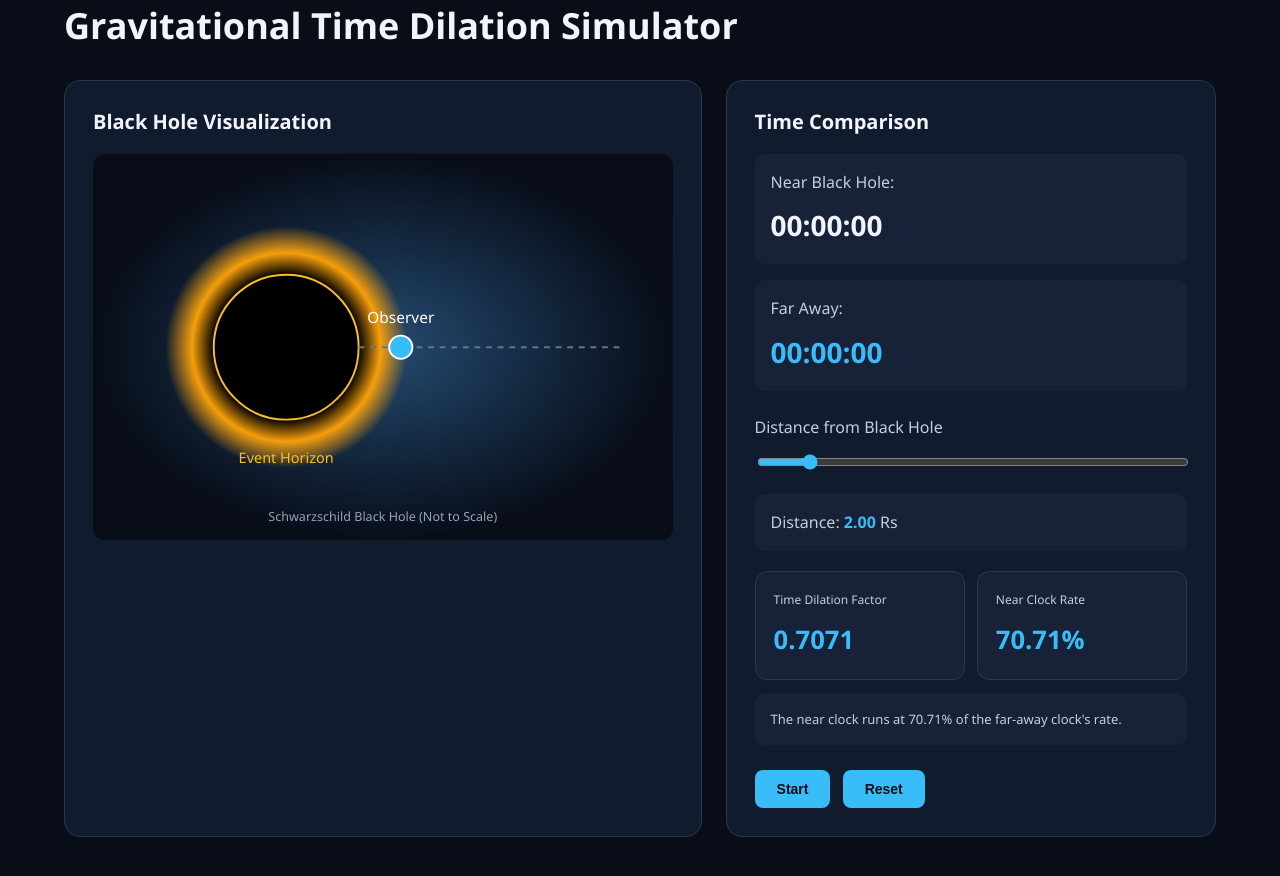
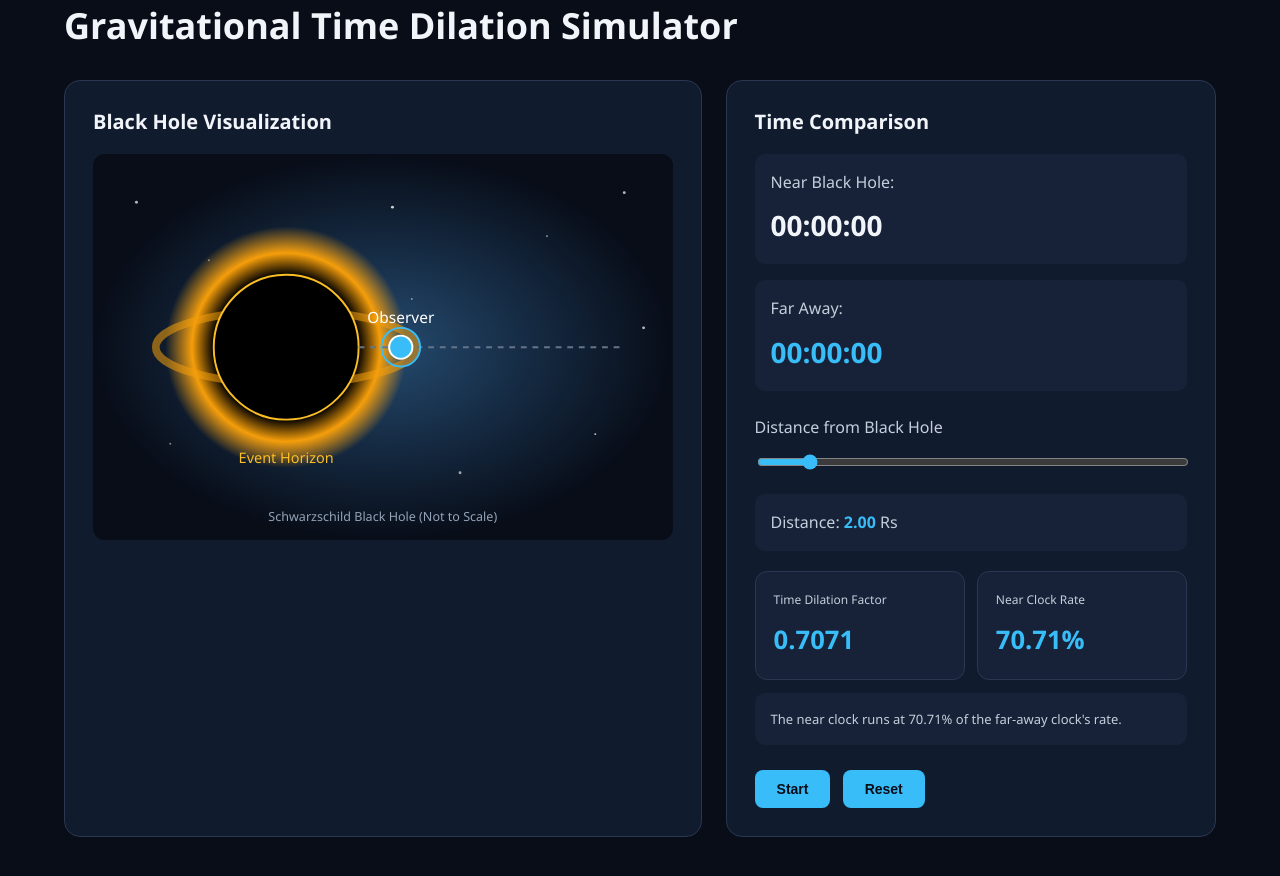
Before and after one commit to siyou-www/black-hole-time-lab, a plain HTML site: page index.html in a window 1280 px wide. Shown: the part 798-1674 px from the top of the page. Drawn offline with Linux system fonts and the light colour scheme.

Commit message:
Add black hole visualization elements

```diff
--- a/index.html
+++ b/index.html
@@ -68,8 +68,26 @@
                             <!-- Space Background -->
                             <rect width="600" height="400" fill="url(#space-glow)" />
 
+                            <!-- Decorative Star Field -->
+                            <g class="star-field" fill="#ffffff">
+                                <circle cx="45" cy="50" r="1.5" opacity="0.7" />
+                                <circle cx="120" cy="110" r="1" opacity="0.5" />
+                                <circle cx="310" cy="55" r="1.5" opacity="0.8" />
+                                <circle cx="470" cy="85" r="1" opacity="0.6" />
+                                <circle cx="550" cy="40" r="1.5" opacity="0.7" />
+                                <circle cx="80" cy="300" r="1" opacity="0.5" />
+                                <circle cx="380" cy="330" r="1.5" opacity="0.6" />
+                                <circle cx="520" cy="290" r="1" opacity="0.8" />
+                                <circle cx="330" cy="150" r="1" opacity="0.5" />
+                                <circle cx="570" cy="180" r="1.5" opacity="0.7" />
+                            </g>
+
                             <!-- Black Hole Glow -->
                             <circle cx="200" cy="200" r="125" fill="url(#event-glow)" />
+
+                            <!-- Decorative Accretion Glow -->
+                            <ellipse class="accretion-glow" cx="200" cy="200" rx="135" ry="38"
+                                fill="none" stroke="#f59e0b" stroke-width="8" opacity="0.55" />
 
                             <!-- Event Horizon -->
                             <circle cx="200" cy="200" r="75" fill="#000000" stroke="#fbbf24" stroke-width="2" />
@@ -80,6 +98,8 @@
 
                             <!-- Observer -->
                             <g id="observer" transform="translate(350,200)">
+                                <circle class="observer-pulse" r="20" fill="none"
+                                    stroke="#38bdf8" stroke-width="2" />
                                 <circle r="12" fill="#38bdf8" stroke="#ffffff" stroke-width="2" />
 
                                 <text x="0" y="-25" fill="#ffffff" text-anchor="middle" font-size="16">
```
